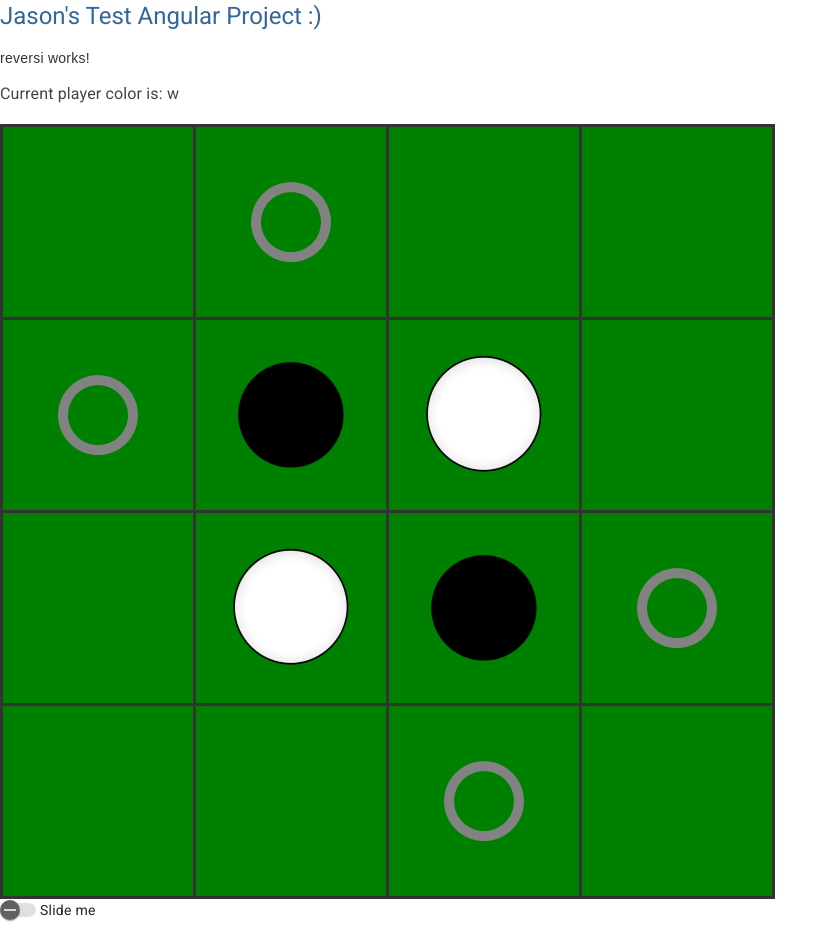
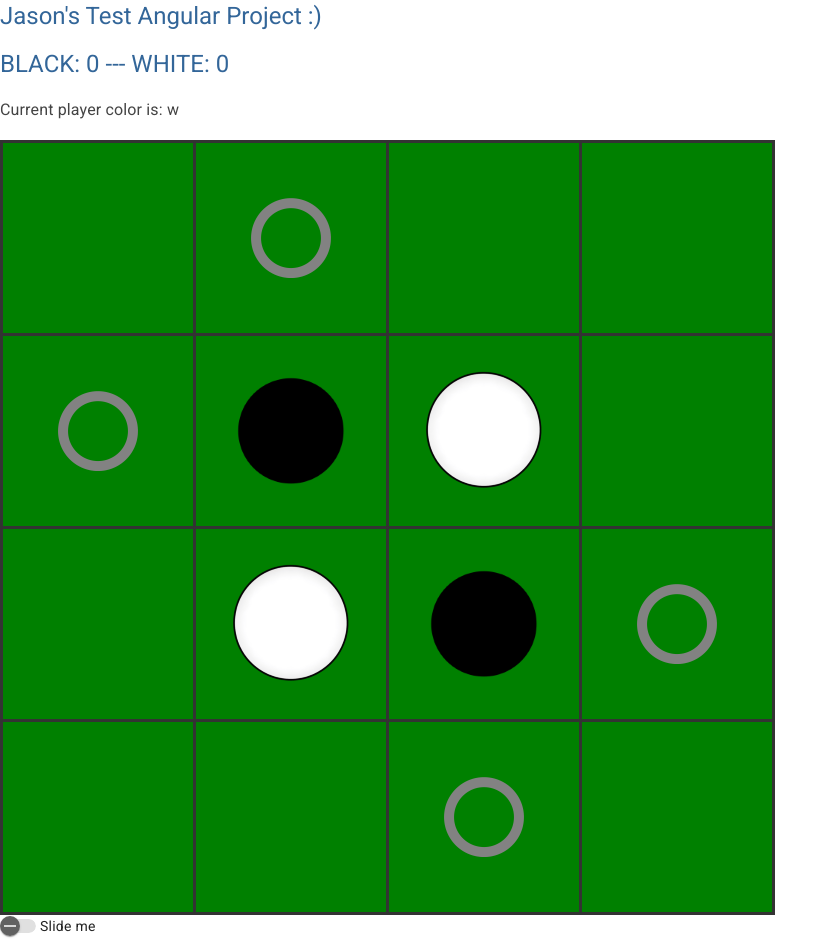
Before and after one commit to Justjason24/ASMX-Reversi, an Angular app in the folder angular-reversi/: page /reversi in a window 1280 px wide. Shown: the whole page, without its empty margins (0-838 px from the left). Built offline with nearby package versions, Linux system fonts and the light colour scheme.

Commit message:
All done with 4x4. Showing score live at the top. Time to try 8x8

```diff
--- a/angular-reversi/src/app/reversi/reversi.component.html
+++ b/angular-reversi/src/app/reversi/reversi.component.html
@@ -1,6 +1,6 @@
-<p>reversi works!</p>
 
-<h2 *ngIf="errorMessage != ''">{{errorMessage}}</h2>
+
+<h1> BLACK: {{blackScore}} --- WHITE: {{whiteScore}}</h1>
 
 <h3>Current player color is: {{activePlayerColor}}</h3>
 
--- a/angular-reversi/src/app/reversi/reversi.component.ts
+++ b/angular-reversi/src/app/reversi/reversi.component.ts
@@ -15,6 +15,10 @@ export class ReversiComponent implements OnInit {
   activePlayerColor: string = 'w';
   errorMessage: string = '';
   eligibleMoves = true;
+  boardFull = false;
+
+  whiteScore: number = 0;
+  blackScore: number = 0;
 
   tableData: any[][] = [
     [' ', 'e', ' ', ' '],
@@ -40,6 +44,8 @@ export class ReversiComponent implements OnInit {
       this.chunkedMoveHistory.push(this.moveHistory.slice(i, i + 3));
     }
 
+
+
     this.dataService.postMoveData(playerColor, rowNumber, columnNumber, this.tableData.toString() ).subscribe(
       (data) => {
 
@@ -50,6 +56,10 @@ export class ReversiComponent implements OnInit {
 
         this.activePlayerColor = this.getTextBetweenStrings(data, "<CurrentPlayerColor>", "</CurrentPlayerColor>");
 
+        if(boardArray.every(x => x === 'w' || x === 'b')) {
+          this.boardFull = true;
+        }
+
         if(!boardArray.includes('e')) {
           this.eligibleMoves = false;
         }
@@ -57,6 +67,8 @@ export class ReversiComponent implements OnInit {
         if(boardArray.includes('e')) {
           this.eligibleMoves = true;
         }
+
+        this.calculateScore();
 
       }
     );
@@ -97,17 +109,9 @@ export class ReversiComponent implements OnInit {
 
   }
 
-  // onCellDummyClick(playerColor: any, rowNumber: any, columnNumber: any) {
-
-  //   this.dataService.postDummyData().subscribe(
-  //     (data) => {
-  //       console.log('I got this data back! ', data);
-  //     }
-  //   );
-
-  //   console.log('Current Player Color', playerColor)
-  //   console.log('Row Data:', rowNumber);
-  //   console.log('Row Index:', columnNumber);
-  // }
+  calculateScore() {
+    this.whiteScore = this.tableData.flat().filter(x => x === 'w').length;
+    this.blackScore = this.tableData.flat().filter(x => x === 'b').length;
+  }
 
 }
```
